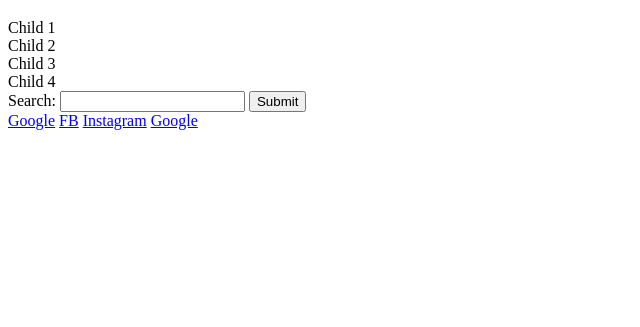
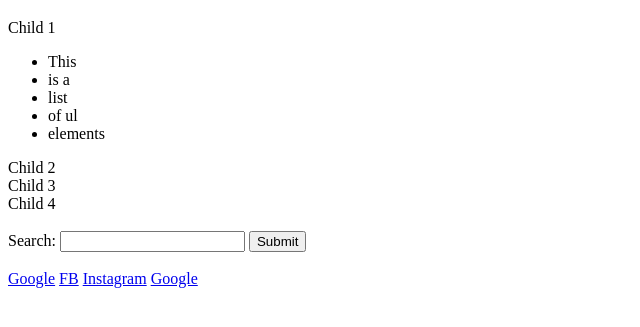
Before and after one commit to deepankkartikey/Javascript, a plain HTML site: page Learn/DOM/index.html in a window 1280 px wide. Shown: the part 61-388 px from the top of the page, without its empty margins (0-640 px from the left). Drawn offline with Linux system fonts and the light colour scheme.

Commit message:
DOM Selectors

```diff
--- a/Learn/DOM/index.html
+++ b/Learn/DOM/index.html
@@ -8,19 +8,30 @@
 <body>
     <div class="container">
         <h1 id="head">Welcome</h1>
-        <div class="child" id="first">Child 1</div>
+        <div class="child" id="first">Child 1
+            <ul class="this">
+                <li class="childul">This</li>
+                <li class="childul">is a</li>
+                <li class="childul">list</li>
+                <li class="childul">of ul</li>
+                <li class="childul">elements</li>
+            </ul>
+        </div>
         <div class="child">Child 2</div>
         <div class="child">Child 3</div>
         <div class="child">Child 4</div>
+        <br>
         <form action="none.html">
             Search: <input type="text" name="search" id="search">
             <input type="button" value="Submit">
         </form>
+        <br>
         <a href="http://google.com">Google</a>
         <a href="http://facebook.com">FB</a>
         <a href="http://Instagram.com">Instagram</a>
         <a href="http://google.com">Google</a>
     </div>
-    <script src="js/assignment.js"></script>
+    <!-- <script src="js/assignment.js"></script> -->
+    <script src="js/domTraverse.js"></script>
 </body>
 </html>
```
Also changed, not shown: Learn/DOM/js/domSelect.js (added, +7 -0 lines).
